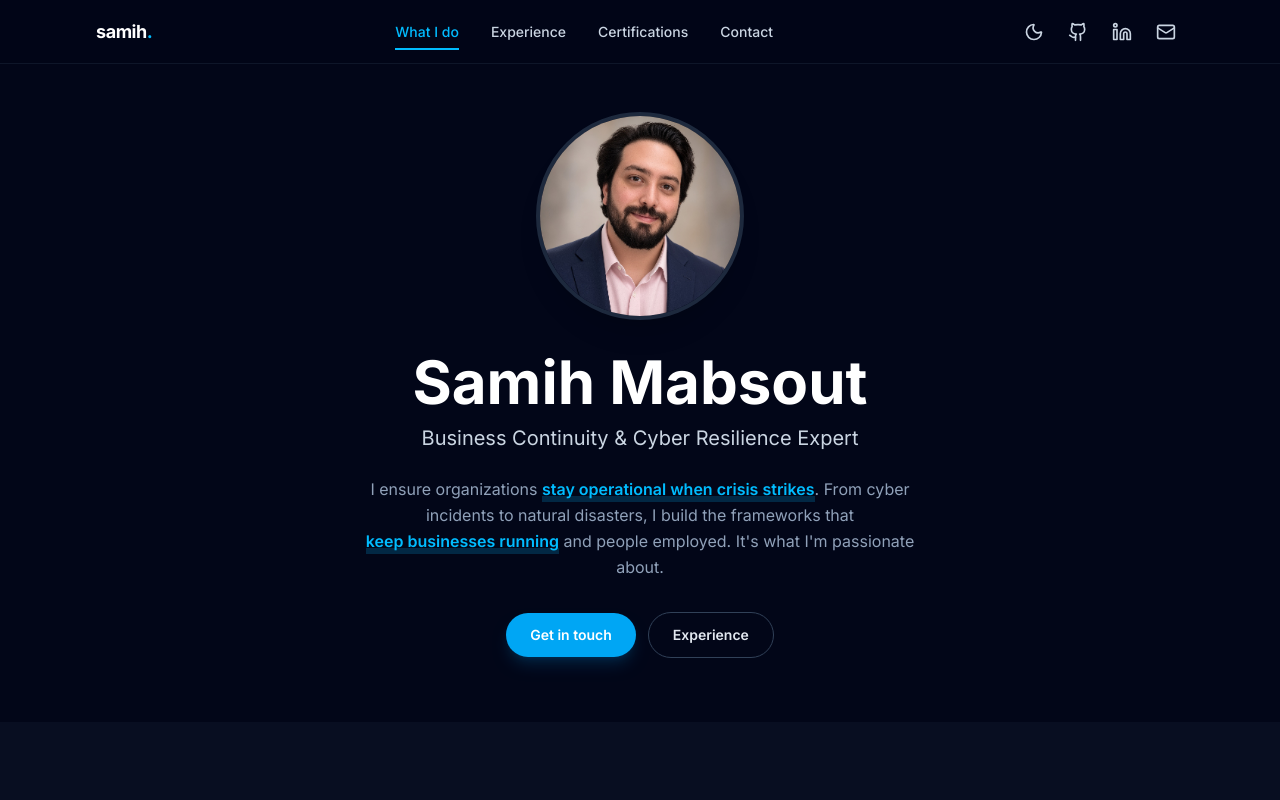
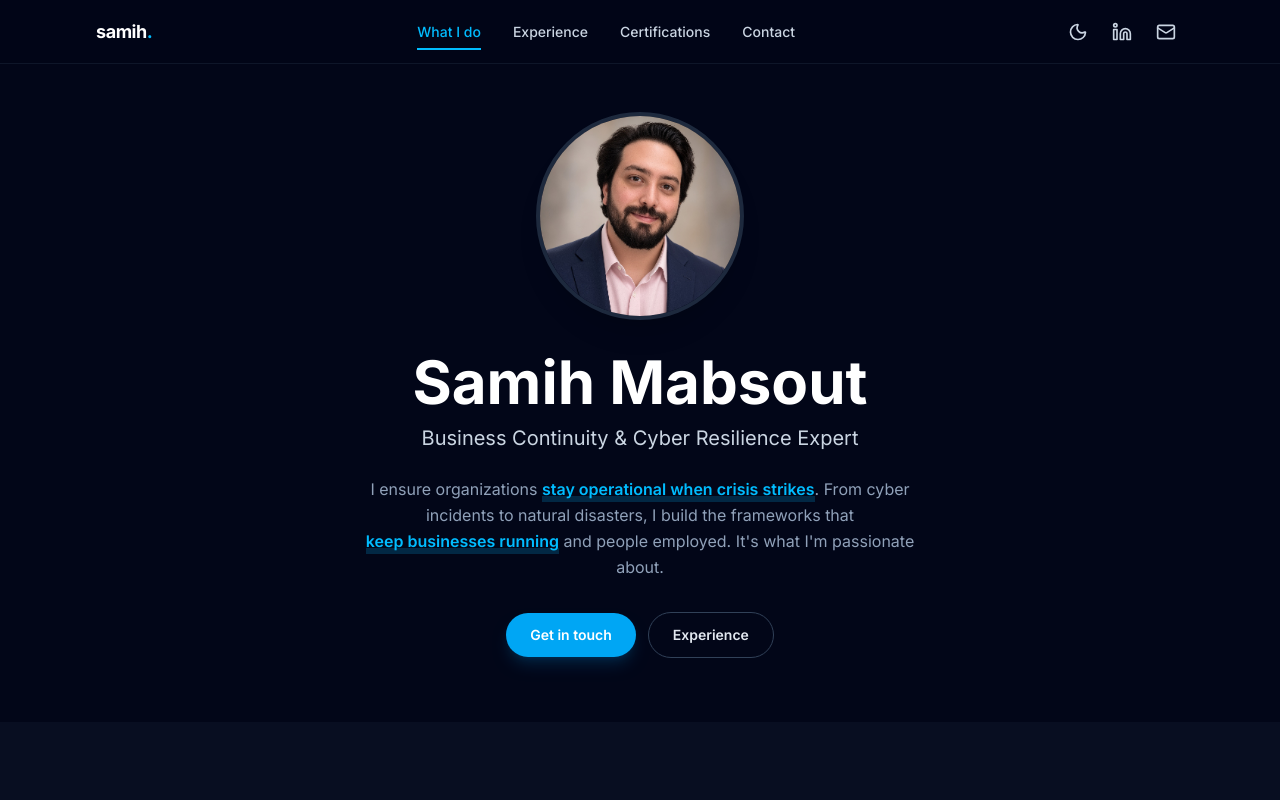
Before and after one commit to smabsout/samihmabsout.com, a Next.js app: page / in a window 1280 px wide. Shown: the top 800 px of the page. Built offline with nearby package versions, Linux system fonts and the light colour scheme.

Commit message:
Remove GitHub icon from header
Not relevant for this profile; keep LinkedIn and email as the header's
contact links.

```diff
--- a/components/Header.tsx
+++ b/components/Header.tsx
@@ -2,7 +2,7 @@
 
 import { useEffect, useState } from "react";
 import { motion, AnimatePresence, useReducedMotion } from "framer-motion";
-import { Menu, X, Github, Linkedin, Mail } from "lucide-react";
+import { Menu, X, Linkedin, Mail } from "lucide-react";
 import ThemeToggle from "./ThemeToggle";
 import { site } from "@/data/site";
 
@@ -74,15 +74,6 @@ export default function Header() {
         <div className="flex items-center gap-1 sm:gap-2">
           <ThemeToggle />
           <a
-            href={site.github}
-            target="_blank"
-            rel="noopener noreferrer"
-            aria-label="GitHub"
-            className={iconLinkClass}
-          >
-            <Github className="h-5 w-5" />
-          </a>
-          <a
             href={site.linkedin || "#"}
             target="_blank"
             rel="noopener noreferrer"
@@ -133,15 +124,6 @@ export default function Header() {
               ))}
               <div className="mt-2 flex items-center gap-4 border-t border-slate-200/50 px-3 pt-3 dark:border-slate-800/50">
                 <a
-                  href={site.github}
-                  target="_blank"
-                  rel="noopener noreferrer"
-                  aria-label="GitHub"
-                  className="text-slate-600 hover:text-sky-600 dark:text-slate-300 dark:hover:text-sky-400"
-                >
-                  <Github className="h-5 w-5" />
-                </a>
-                <a
                   href={site.linkedin || "#"}
                   target="_blank"
                   rel="noopener noreferrer"
```
